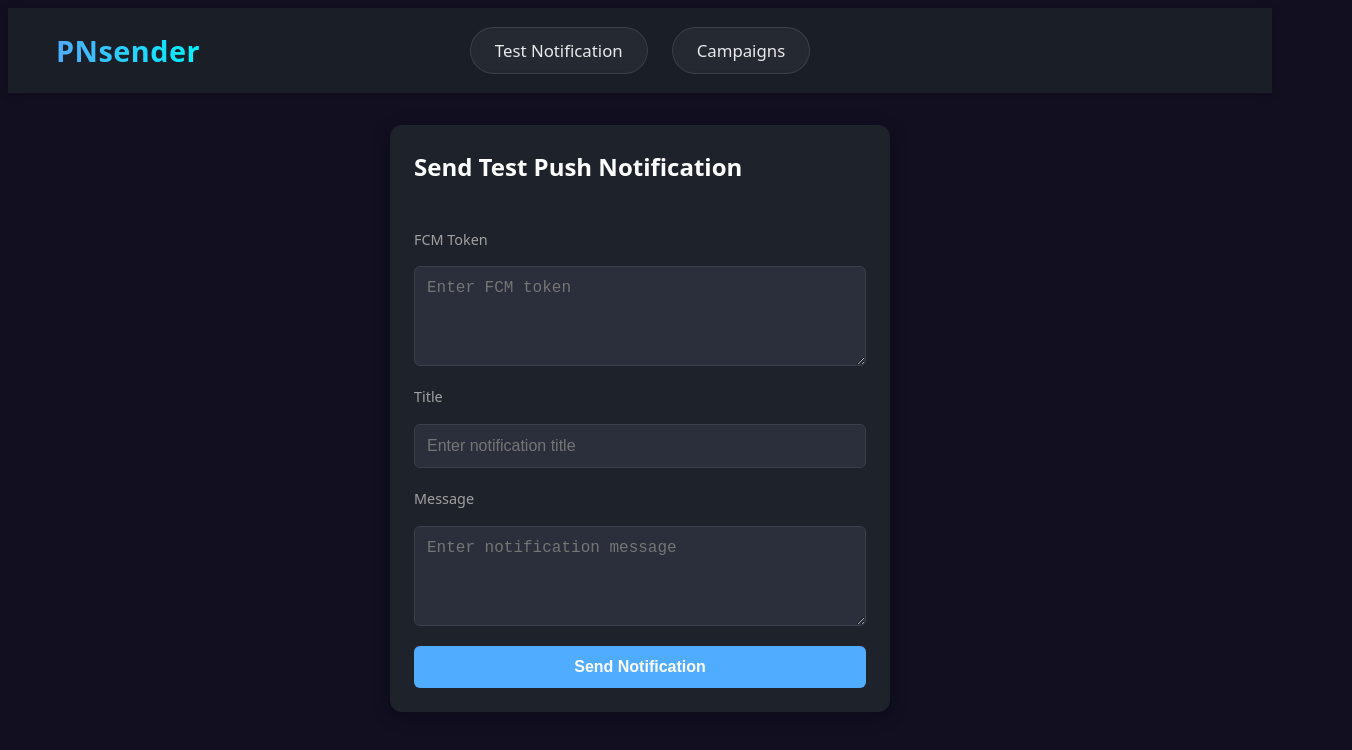
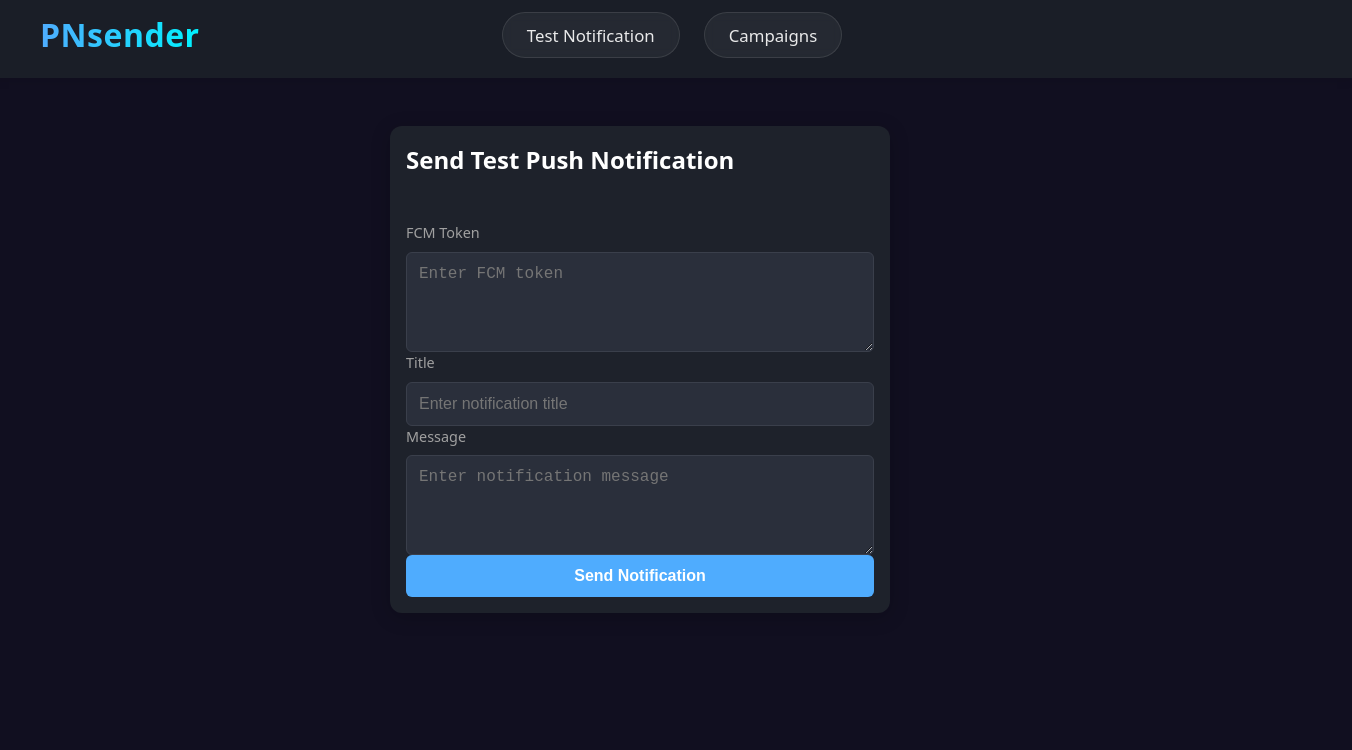
Before and after one commit to CatScan-crypt/PNsender, a React (Vite) app: page / in a window 1280 px wide. Shown: the top 750 px of the page, 1352 px wide, since content can reach past the window. Built offline with nearby package versions, Linux system fonts and the light colour scheme.

Commit message:
Adjust styles.

```diff
--- a/src/App.css
+++ b/src/App.css
@@ -1,5 +1,6 @@
 .appContainer {
   text-align: left;
+
 }
 
 .header {
@@ -12,13 +13,17 @@
   box-shadow: 0 2px 10px rgba(0, 0, 0, 0.1);
   position: relative;
   z-index: 10;
+  top: -1rem;
+  left: -1rem;
+  right: -1rem;
+  width: 100%;
 }
 
 .header-title {
   grid-column: 1 / 2;
   justify-self: start;
   margin: 0;
-  font-size: 1.8rem;
+  font-size: 2rem;
   font-weight: 600;
   letter-spacing: 0.5px;
   background: linear-gradient(90deg, #4facfe 0%, #00f2fe 100%);
--- a/src/components/Campaigns.css
+++ b/src/components/Campaigns.css
@@ -51,7 +51,7 @@
   min-width: 300px;
   background: #1e222b;
   border-radius: 12px;
-  padding: 1.5rem;
+  padding: 1rem;
   box-shadow: 0 4px 20px rgba(0, 0, 0, 0.2);
   display: flex;
   flex-direction: column;
@@ -69,7 +69,7 @@
 .form-group {
   display: flex;
   flex-direction: column;
-  gap: 0.5rem;
+  margin-bottom: 0;
 }
 
 .form-group label {
```
